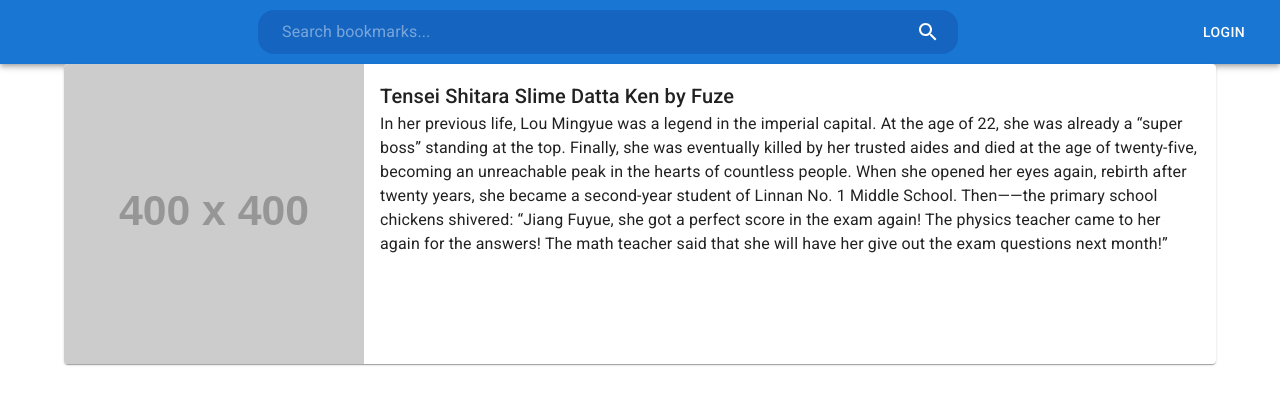
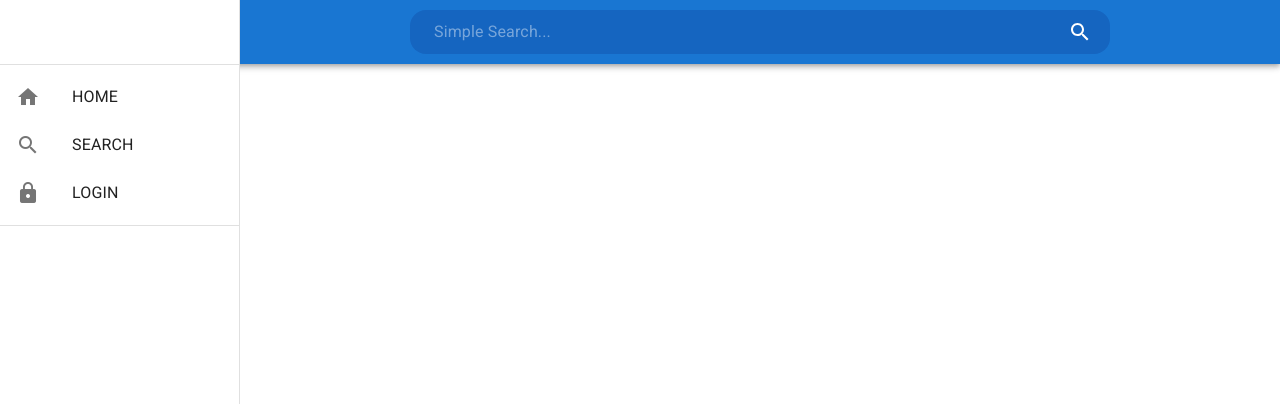
Before and after one commit to NoyaRoeT/ani-bookmarks, a React (Vite) app in the folder client/: page /bookmark/1 in a window 1280 px wide. Shown: the top 404 px of the page. Built offline with nearby package versions, Linux system fonts and the light colour scheme.

Commit message:
Add nonfunctional sidebar

```diff
--- a/client/index.html
+++ b/client/index.html
@@ -4,6 +4,7 @@
     <meta charset="UTF-8" />
     <link rel="stylesheet" href="https://cdnjs.cloudflare.com/ajax/libs/font-awesome/4.7.0/css/font-awesome.min.css">
     <meta name="viewport" content="width=device-width, initial-scale=1.0" />
+    <link rel="stylesheet" href="https://fonts.googleapis.com/icon?family=Material+Icons" />
     <link
       rel="stylesheet"
       href="https://fonts.googleapis.com/css?family=Roboto:300,400,500,700&display=swap"
--- a/client/src/components/App.jsx
+++ b/client/src/components/App.jsx
@@ -1,5 +1,5 @@
 import React from "react";
-import { CssBaseline } from "@mui/material";
+import { Box, CssBaseline } from "@mui/material";
 import { Route, Routes } from "react-router-dom";
 import { BookmarkInfo, Login, Bookmarks, NavBar } from ".";
 const App = () => {
@@ -7,7 +7,13 @@
 		<>
 			<CssBaseline />
 			<NavBar />
-			<main>
+			<Box
+				component="main"
+				sx={{
+					ml: { sm: "240px" },
+					width: { sm: `calc(100% - 240px)` },
+				}}
+			>
 				<Routes>
 					<Route exact path="/" element={<Bookmarks />} />
 					<Route exact path="/login" element={<Login />} />
@@ -17,7 +23,7 @@
 						element={<BookmarkInfo />}
 					/>
 				</Routes>
-			</main>
+			</Box>
 		</>
 	);
 };
--- a/client/src/components/BookmarkInfo/BookmarkInfo.jsx
+++ b/client/src/components/BookmarkInfo/BookmarkInfo.jsx
@@ -9,40 +9,7 @@
 } from "@mui/material";
 
 const BookmarkInfo = () => {
-	return (
-		<Container>
-			<Card sx={{ display: "flex" }}>
-				<CardMedia
-					component="img"
-					height="300"
-					image="https://via.placeholder.com/400"
-				/>
-				<CardContent>
-					<Box display="flex">
-						<Typography variant="h6">
-							Tensei Shitara Slime Datta Ken&nbsp;
-						</Typography>
-						<Typography variant="h6"> by Fuze</Typography>
-					</Box>
-					<Typography variant="body1">
-						In her previous life, Lou Mingyue was a legend in the
-						imperial capital. At the age of 22, she was already a
-						“super boss” standing at the top. Finally, she was
-						eventually killed by her trusted aides and died at the
-						age of twenty-five, becoming an unreachable peak in the
-						hearts of countless people. When she opened her eyes
-						again, rebirth after twenty years, she became a
-						second-year student of Linnan No. 1 Middle School.
-						Then——the primary school chickens shivered: “Jiang
-						Fuyue, she got a perfect score in the exam again! The
-						physics teacher came to her again for the answers! The
-						math teacher said that she will have her give out the
-						exam questions next month!”
-					</Typography>
-				</CardContent>
-			</Card>
-		</Container>
-	);
+	return;
 };
 
 export default BookmarkInfo;
--- a/client/src/components/NavBar/NavBar.jsx
+++ b/client/src/components/NavBar/NavBar.jsx
@@ -4,10 +4,19 @@
 	IconButton,
 	Button,
 	useMediaQuery,
+	Divider,
+	List,
+	ListItem,
+	ListItemButton,
+	ListItemIcon,
+	ListItemText,
+	Box,
+	Drawer,
 } from "@mui/material";
+import Icon from "@mui/material/Icon";
 import MenuIcon from "@mui/icons-material/Menu";
 import Search from "./Search/Search";
-import React from "react";
+import React, { useState } from "react";
 import { useTheme } from "@mui/material/styles";
 import { useLocation } from "react-router-dom";
 
@@ -15,14 +24,56 @@
 	const theme = useTheme();
 	const isMobile = useMediaQuery(theme.breakpoints.down("sm"));
 	const location = useLocation();
+	const [mobileOpen, setMobileOpen] = useState(false);
+
+	function handleDrawerToggle() {
+		setMobileOpen((prev) => !prev);
+	}
 
 	if (location.pathname === "/login") {
 		return;
 	}
 
+	const drawerWidth = "240px";
+
+	const drawer = (
+		<>
+			<Toolbar />
+			<Divider />
+			<List>
+				{[
+					{ text: "home", icon: "home" },
+					{ text: "search", icon: "search" },
+					{ text: "login", icon: "lock" },
+				].map((item, index) => (
+					<ListItem key={item.text} disablePadding>
+						<ListItemButton>
+							<ListItemIcon>
+								<Icon>{item.icon}</Icon>
+							</ListItemIcon>
+							<ListItemText
+								sx={{
+									textTransform: "uppercase",
+								}}
+								primary={item.text}
+							/>
+						</ListItemButton>
+					</ListItem>
+				))}
+			</List>
+			<Divider />
+		</>
+	);
+
 	return (
+		<>
 			<AppBar position="static">
-			<Toolbar>
+				<Toolbar
+					sx={{
+						width: { sm: `calc(100% - ${drawerWidth})` },
+						ml: { sm: `${drawerWidth}` },
+					}}
+				>
 					{isMobile && (
 						<IconButton
 							size="large"
@@ -30,6 +81,7 @@
 							color="inherit"
 							aria-label="menu"
 							sx={{ mr: 2 }}
+							onClick={handleDrawerToggle}
 						>
 							<MenuIcon />
 						</IconButton>
@@ -41,9 +93,46 @@
 							alignItems: "center",
 						}}
 					/>
-				<Button color="inherit">Login</Button>
 				</Toolbar>
 			</AppBar>
+			<Box
+				component="nav"
+				sx={{ width: { sm: drawerWidth }, flexShrink: { sm: 0 } }}
+				aria-label="mailbox folders"
+			>
+				{/* The implementation can be swapped with js to avoid SEO duplication of links. */}
+				<Drawer
+					variant="temporary"
+					open={mobileOpen}
+					onClose={handleDrawerToggle}
+					ModalProps={{
+						keepMounted: true, // Better open performance on mobile.
+					}}
+					sx={{
+						display: { xs: "block", sm: "none" },
+						"& .MuiDrawer-paper": {
+							boxSizing: "border-box",
+							width: drawerWidth,
+						},
+					}}
+				>
+					{drawer}
+				</Drawer>
+				<Drawer
+					variant="permanent"
+					sx={{
+						display: { xs: "none", sm: "block" },
+						"& .MuiDrawer-paper": {
+							boxSizing: "border-box",
+							width: drawerWidth,
+						},
+					}}
+					open
+				>
+					{drawer}
+				</Drawer>
+			</Box>
+		</>
 	);
 };
 
--- a/client/src/components/NavBar/Search/Search.jsx
+++ b/client/src/components/NavBar/Search/Search.jsx
@@ -25,7 +25,7 @@
 						color: "inherit",
 						flexGrow: 1,
 					}}
-					placeholder="Search bookmarks..."
+					placeholder="Simple Search..."
 					inputProps={{ "aria-label": "Search bookmarks" }}
 				/>
 				<IconButton
```
Also changed, not shown: client/src/components/Bookmarks/BookmarkCard/BookmarkCard.jsx (+1 -8 lines). Lines whose indentation alone changed are shown as unchanged.
